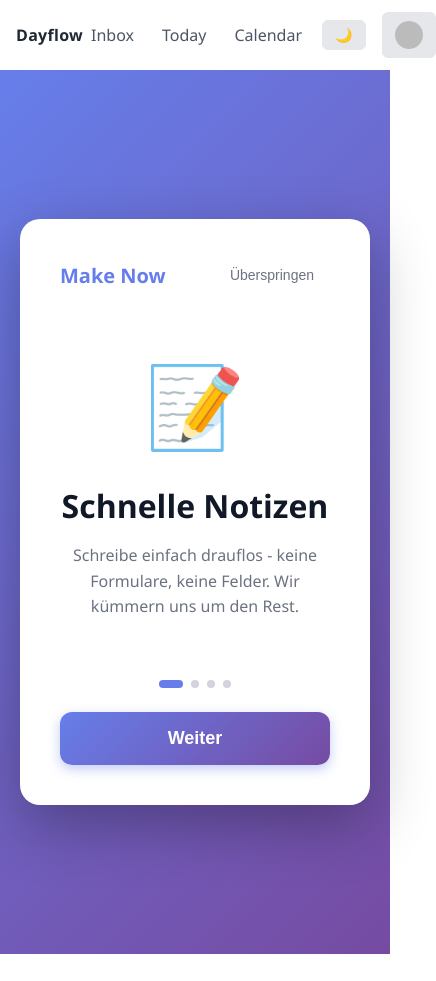
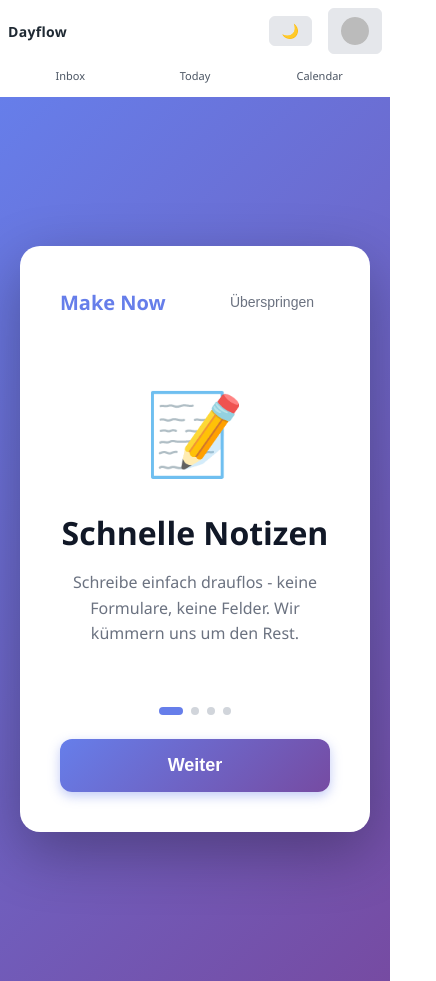
Before and after one commit to Ma161ric/make_now, a React (Vite) app in the folder apps/web/: page /onboarding in a window 390 px wide. Shown: the whole page, 436 px wide, since content can reach past the window. Before the commit the page ends 954 px from the top, so only its background shows below. Built offline with nearby package versions, Linux system fonts and the light colour scheme; no server answers; sample sign-in values are in the browser's storage.

Commit message:
feat: improve mobile responsiveness with adaptive layout

```diff
--- a/apps/web/src/styles.css
+++ b/apps/web/src/styles.css
@@ -76,3 +76,97 @@ html, body {
 .list-item:active {
   cursor: grabbing;
 }
+
+/* Mobile Responsive Design */
+@media (max-width: 768px) {
+  .app-header {
+    padding: 10px 12px;
+    flex-wrap: wrap;
+  }
+
+  .brand {
+    font-size: 16px;
+  }
+
+  .nav {
+    order: 3;
+    width: 100%;
+    margin-top: 8px;
+    display: flex;
+    gap: 0;
+    justify-content: space-around;
+  }
+
+  .nav a {
+    flex: 1;
+    text-align: center;
+    margin-right: 0;
+    padding: 8px 4px;
+    font-size: 12px;
+  }
+
+  .grid {
+    padding: 12px;
+    gap: 8px;
+  }
+
+  .card {
+    padding: 12px;
+  }
+
+  .button {
+    padding: 8px 12px;
+    font-size: 14px;
+  }
+
+  .input, textarea {
+    padding: 8px 10px;
+    font-size: 16px; /* Prevents zoom on iOS */
+  }
+
+  .label {
+    font-size: 12px;
+  }
+
+  .section-title {
+    font-size: 16px;
+    margin-bottom: 4px;
+  }
+
+  .flex {
+    flex-direction: column;
+    align-items: flex-start;
+    gap: 8px;
+  }
+}
+
+@media (max-width: 480px) {
+  .app-header {
+    padding: 8px;
+  }
+
+  .brand {
+    font-size: 14px;
+  }
+
+  .grid {
+    padding: 8px;
+    gap: 6px;
+  }
+
+  .card {
+    padding: 10px;
+    border-radius: 8px;
+  }
+
+  .button {
+    padding: 6px 10px;
+    font-size: 13px;
+    border-radius: 6px;
+  }
+
+  .nav a {
+    font-size: 11px;
+    padding: 6px 2px;
+  }
+}
```
